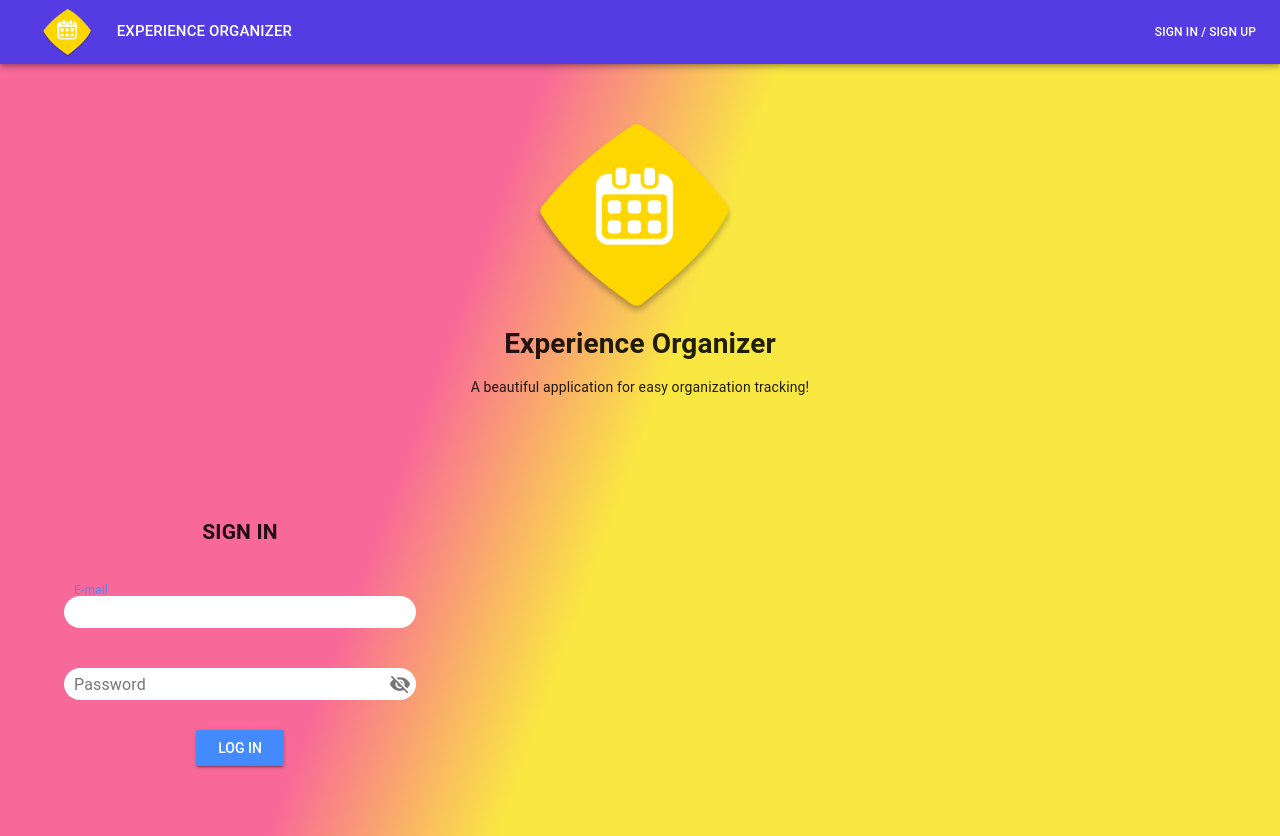
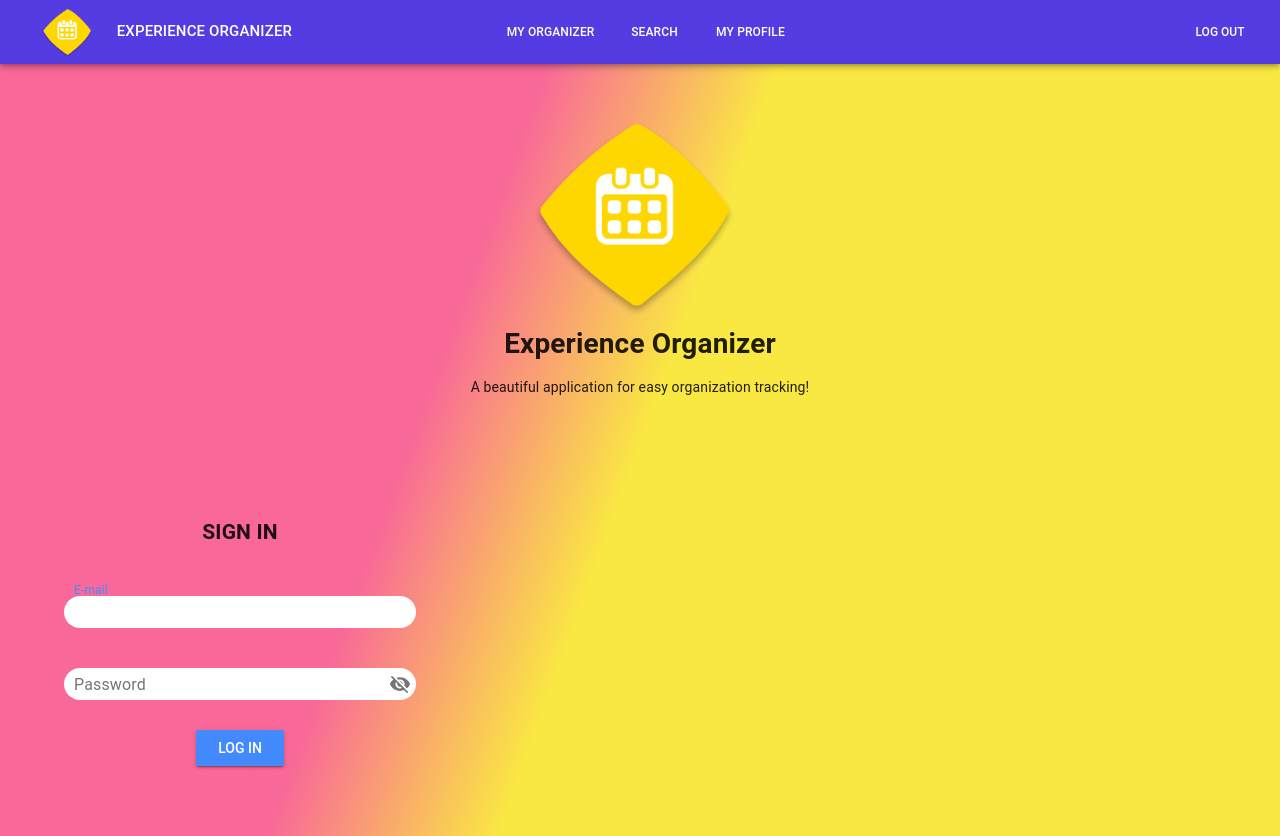
Before and after one commit to aleksandar9999a/experience-organization, a Vue app: page /auth in a window 1280 px wide. Built offline with nearby package versions, Linux system fonts and the light colour scheme; no server answers; what vuefire would draw is missing.

Commit message:
Remove sign btn

```diff
--- a/src/components/navbar/Navbar.vue
+++ b/src/components/navbar/Navbar.vue
@@ -1,22 +1,18 @@
 <template>
   <md-toolbar class="material-blue">
     <md-button class="logo" to='/'><img src="./../../assets/logo.png" class="logo" /> Experience Organizer</md-button>
-    <div v-if="menuVisible" class="center">
+    <div class="center">
       <md-button class="md-accent" to="/organizer">My Organizer</md-button>
       <md-button class="md-accent" to="/search">Search</md-button>
       <md-button class="md-accent" to="/profile">My profile</md-button>
     </div>
-    <div v-else class="right">
-      <md-button class="md-accent" to="/auth">Sign In / Sign Up</md-button>
-    </div>
-    <div v-if="menuVisible" class="right">
+    <div class="right">
       <md-button class="md-accent" v-on:click="signOut()">Log Out</md-button>
     </div>
   </md-toolbar>
 </template>
 
 <script>
-import { auth } from './../../firebase'
 import { logOut } from './../../services/auth.service'
 
 export default {
@@ -27,21 +23,9 @@ export default {
     };
   },
   methods: {
-    setMenuVisible(state) {
-      this.menuVisible = state;
-    },
     signOut(){
       logOut();
     }
-  },
-  created: function() {
-    auth.onAuthStateChanged(u => {
-      if (u) {
-        this.setMenuVisible(true);
-      } else{
-        this.setMenuVisible(false);
-      }
-    })
   }
 };
 </script>
```
